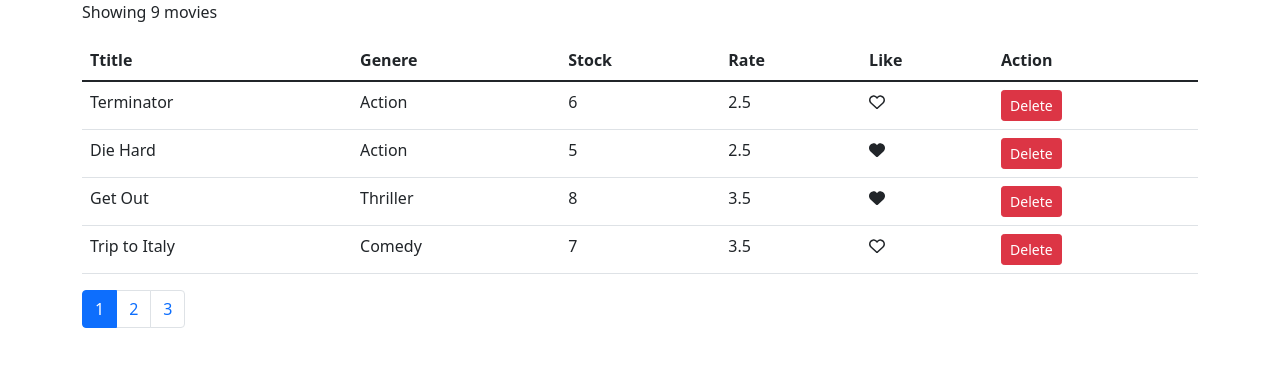
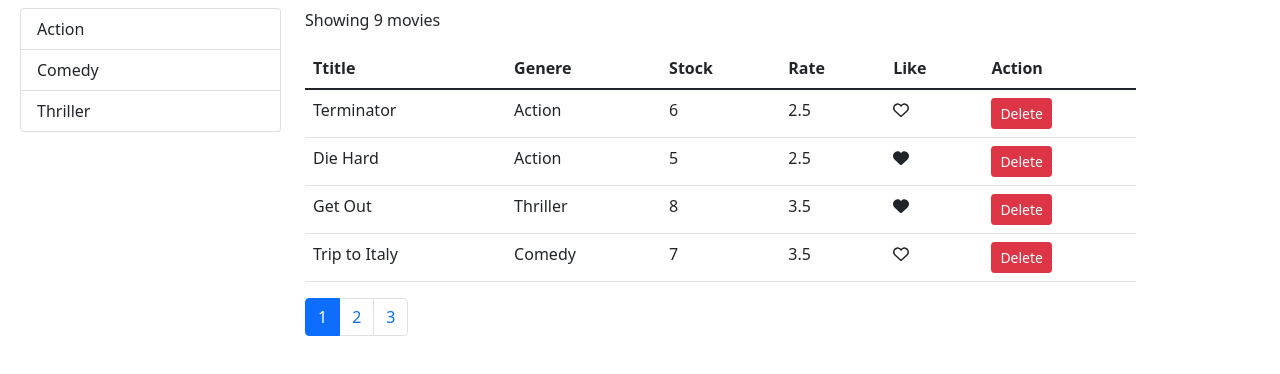
Before and after one commit to jamiul/react-docker, a React (Create React App) app in the folder frontend/: page / in a window 1280 px wide. Shown: the top 374 px of the page. Built offline with nearby package versions, Linux system fonts and the light colour scheme.

Commit message:
11- Filtering- Default Props

```diff
--- a/frontend/src/App.js
+++ b/frontend/src/App.js
@@ -7,7 +7,7 @@ class App extends React.Component {
   render() {
     return (
       <React.Fragment>
-        <main className="container">
+        <main className="container m-2">
           <Movies />
         </main>
       </React.Fragment>
--- /dev/null
+++ b/frontend/src/components/common/listGroup.jsx
@@ -0,0 +1,18 @@
+import React from 'react';
+
+const ListGroup = (props) => {
+    const {items, textProperty, valueProperty} = props;
+    return (
+            <ul className="list-group">
+                {items.map(item => (
+                    <li key={item[valueProperty]} className="list-group-item">{item[textProperty]}</li>
+                ))}
+            </ul>
+    );
+}
+ListGroup.defaultProps = {
+    textProperty: 'name',
+    valueProperty: '_id'
+}
+
+export default ListGroup;
--- a/frontend/src/components/movies.jsx
+++ b/frontend/src/components/movies.jsx
@@ -1,15 +1,24 @@
 import React from 'react';
+import Like from './like';
+import ListGroup from './common/listGroup';
+import Pagination from './common/pagination';
 import { getMovies } from '../services/fakeMovieService'
-import Like from './like';
-import Pagination from './common/pagination';
+import { getGenres } from '../services/fakeGenreService'
 import { paginate } from '../utlis/paginate';
 
 class Movies extends React.Component {
     state = {
-        movies: getMovies(),
+        movies: [],
+        genres: [],
         currentPage: 1,
         pageSize: 4
     };
+    componentDidMount() {
+        this.setState({
+            genres: getGenres(),
+            movies: getMovies()
+        })
+    }
     // delete the movie
     handleDelete = movie => {
         console.log(movie);
@@ -28,6 +37,10 @@ class Movies extends React.Component {
     handlePageChange = (page) => {
         this.setState({ currentPage: page });
     }
+    // handle genre select
+    handleGenreSelect = (genre) => {
+        console.log(genre);
+    }
     render() {
         const {length: count} = this.state.movies // destructuring
         const { currentPage, pageSize, movies: allMovies } = this.state;
@@ -36,7 +49,14 @@ class Movies extends React.Component {
         const movies = paginate(allMovies, currentPage, pageSize);
 
         return (
-            <React.Fragment>
+            <div className='row'>
+                <div className="col-3">
+                    <ListGroup
+                        items={this.state.genres}
+                        onItemSelect={this.handleGenreSelect}
+                    />
+                </div>
+                <div className="col">
                 <p>Showing {count} movies</p>
                 <table className="table">
                     <thead>
@@ -80,7 +100,8 @@ class Movies extends React.Component {
                     currentPage={currentPage}
                     onPageChange={this.handlePageChange}
                 />
-            </React.Fragment>
+                </div>
+            </div>
         );
     }
 }
```
